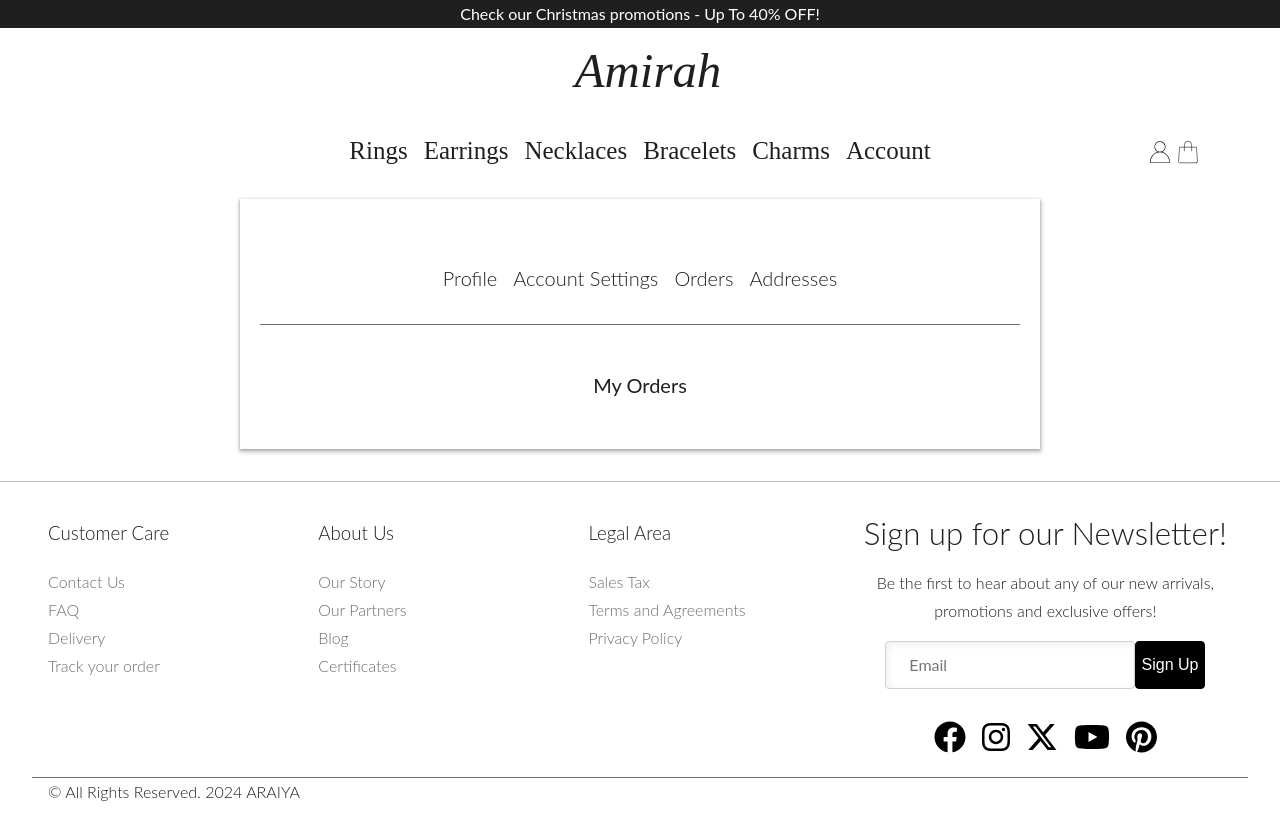
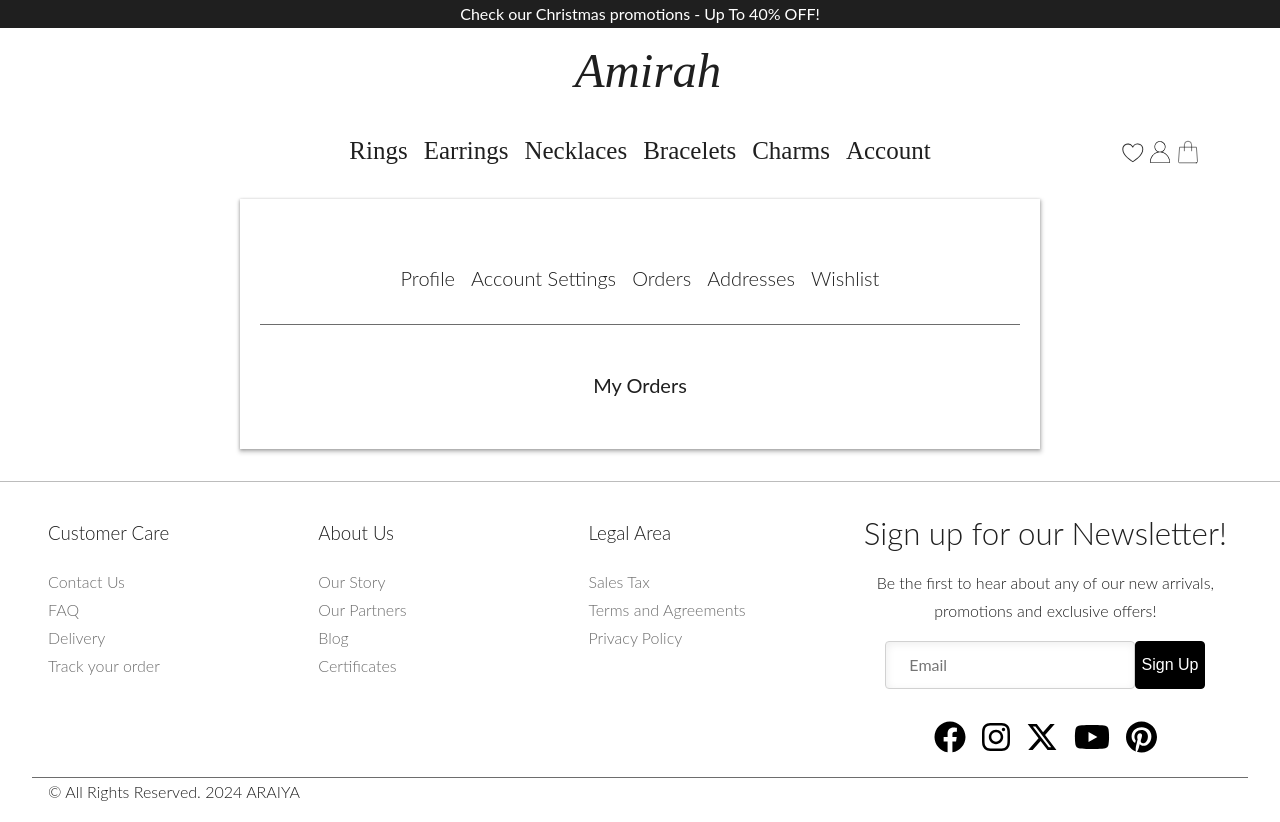
Before and after one commit to GeorgiTopalov/Jewelry-Store, a Next.js app: page /account/orders in a window 1280 px wide. Built offline with nearby package versions, Linux system fonts and the light colour scheme.

Commit message:
added wishlist icon and page in account

```diff
--- a/components/account/accountLayoutComponent.jsx
+++ b/components/account/accountLayoutComponent.jsx
@@ -61,6 +61,8 @@ const AccountLayout = ({ children }) => {
         return "My Orders";
       case "addresses":
         return "My Addresses";
+      case "wishlist":
+        return "My Wishlist";
       default:
         return "Profile Info";
     }
@@ -136,6 +138,11 @@ const AccountLayout = ({ children }) => {
               <h4>Addresses</h4>
             </li>
           </Link>
+          <Link href="addresses">
+            <li>
+              <h4>Wishlist</h4>
+            </li>
+          </Link>
       </ul>
        )}
       <div>{children}</div>
--- a/components/layout.jsx
+++ b/components/layout.jsx
@@ -82,7 +82,15 @@ const Layout = ({ children }) => {
           </ul>
         </nav>
         <div className={styles["acc-icons"]}>
-          <Link href="account" className={styles["acc-icon"]}>
+          <Link href="account/wishlist" className={styles["wish-icon"]}>
+            <svg
+              viewBox="0 0 240 240"
+              xmlns="http://www.w3.org/2000/svg"
+            >
+              <path d="M128.00586,220a3.993,3.993,0,0,1-1.9541-.51,312.79378,312.79378,0,0,1-50.72168-37.01685C41.27344,151.82263,24.00586,121.38306,24.00586,92a56.013,56.013,0,0,1,104-28.87823A56.013,56.013,0,0,1,232.00586,92c0,29.38306-17.26758,59.82263-51.32422,90.47314A312.79378,312.79378,0,0,1,129.96,219.49,3.993,3.993,0,0,1,128.00586,220Zm-48-176a48.054,48.054,0,0,0-48,48c0,59.701,82.17578,111.14148,96,119.36853,13.82422-8.227,96-59.66754,96-119.36853a48.00892,48.00892,0,0,0-92.30957-18.49268,3.99954,3.99954,0,0,1-7.38086,0A47.90343,47.90343,0,0,0,80.00586,44Z" />
+            </svg>
+          </Link>
+          <Link href="account/profile" className={styles["acc-icon"]}>
             <svg
               version="1.0"
               xmlns="http://www.w3.org/2000/svg"
@@ -91,9 +99,7 @@ const Layout = ({ children }) => {
               viewBox="0 0 512.000000 512.000000"
               preserveAspectRatio="xMidYMid meet"
             >
-              <g
-                transform="translate(0.000000,512.000000) scale(0.100000,-0.100000)"
-              >
+              <g transform="translate(0.000000,512.000000) scale(0.100000,-0.100000)">
                 <path
                   d="M2347 4844 c-481 -87 -867 -476 -952 -958 -31 -179 -15 -410 40 -573
 104 -308 326 -562 613 -700 l76 -36 -86 -23 c-902 -239 -1577 -1118 -1615
--- a/styles/layout/layout.module.css
+++ b/styles/layout/layout.module.css
@@ -79,6 +79,19 @@
 }
 #top svg {
   stroke: var(--black);
+}
+
+.acc-icons {
+  gap: 4px;
+  flex-flow: row nowrap;
+}
+
+.wish-icon {
+  fill: var(--black);
+}
+
+.acc-icon svg{
+  display: none;
 }
 
 #mainMenuOpen + nav {
@@ -349,6 +362,10 @@
     padding-left: 1rem;
   }
 
+  .acc-icon svg {
+    display: block;
+  }
+
   .acc-icons svg {
     width: 24px;
     height: 24px;
```
Also changed, not shown: components/account/wishlistComponent.jsx (added, +16 -0 lines), pages/account/wishlist.jsx (added, +14 -0 lines), styles/account/wishlist.module.css (added).
